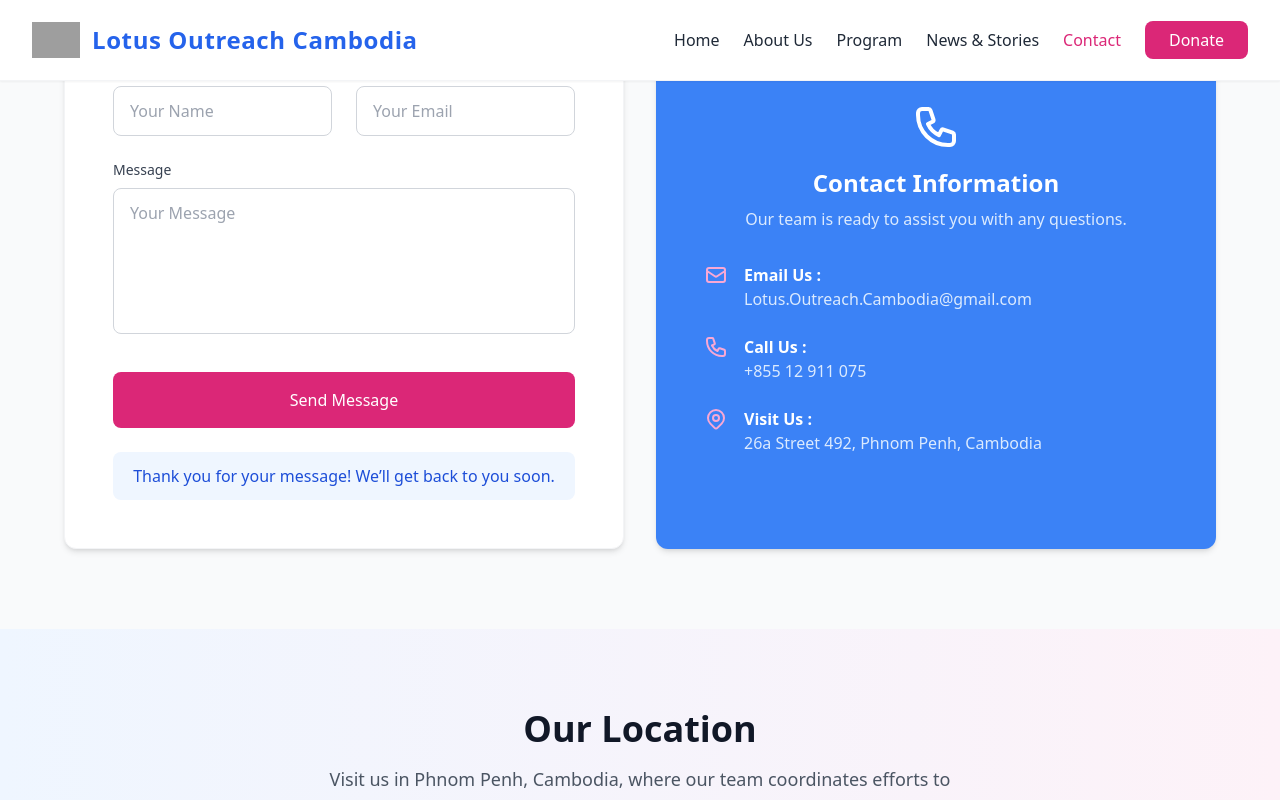
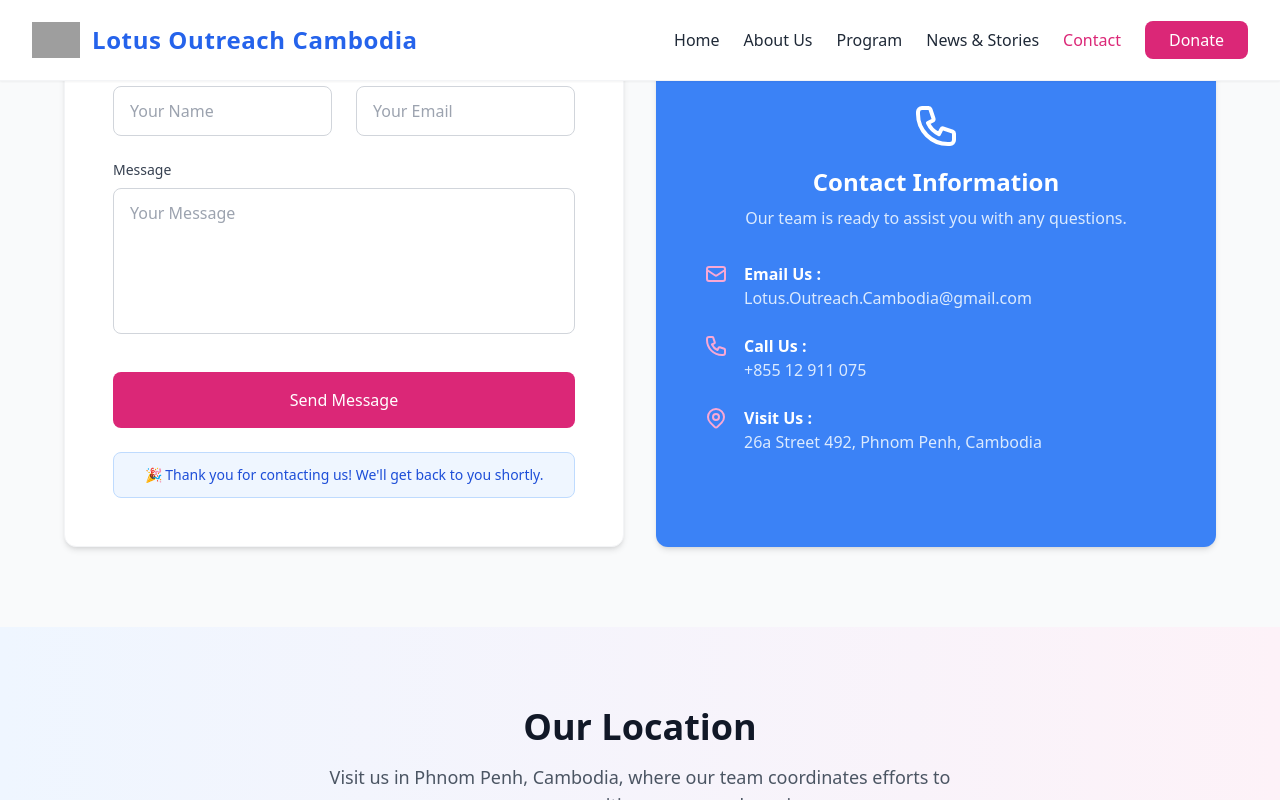
Before and after one commit to radytrainer/lotusoutreach-cambodia, a Vue app: page /contact in a window 1280 px wide. Both pictures are taken after typing "Sample", "name@example.com", "Sample" into the empty fields and a click on the button "Send Message". Shown: the part 932-1732 px from the top of the page. Built offline with nearby package versions, Linux system fonts and the light colour scheme; grey boxes are pictures that could not be loaded.

Commit message:
feal(feature/email): added email feature in contact[LOC-104]

```diff
--- a/package.json
+++ b/package.json
@@ -12,6 +12,7 @@
     "@emailjs/browser": "^4.4.1",
     "@fortawesome/fontawesome-free": "^6.7.2",
     "aos": "^2.3.4",
+    "emailjs-com": "^3.2.0",
     "lucide-vue-next": "^0.525.0",
     "vue": "^3.5.17",
     "vue-router": "^4.5.1"
--- a/src/components/contact/FormContact.vue
+++ b/src/components/contact/FormContact.vue
@@ -8,18 +8,14 @@
       or wish to support our work in Cambodia, fill out the form below.
     </p>
   </div>
-  <div
-    class="max-w-[1400px] mx-auto grid grid-cols-1 lg:grid-cols-2 gap-8 px-8"
-  >
+
+  <div class="max-w-[1400px] mx-auto grid grid-cols-1 lg:grid-cols-2 gap-8 px-8">
+    <!-- Contact Form -->
     <div class="bg-white p-12 rounded-xl shadow-md border border-gray-100">
       <form @submit.prevent="handleSubmit" class="space-y-6">
         <div class="grid grid-cols-1 md:grid-cols-2 gap-6">
           <div>
-            <label
-              for="name"
-              class="block text-sm font-medium text-gray-700 mb-2"
-              >Name</label
-            >
+            <label for="name" class="block text-sm font-medium text-gray-700 mb-2">Name</label>
             <input
               id="name"
               v-model="form.name"
@@ -31,11 +27,7 @@
             />
           </div>
           <div>
-            <label
-              for="email"
-              class="block text-sm font-medium text-gray-700 mb-2"
-              >Email</label
-            >
+            <label for="email" class="block text-sm font-medium text-gray-700 mb-2">Email</label>
             <input
               id="email"
               v-model="form.email"
@@ -47,12 +39,9 @@
             />
           </div>
         </div>
+
         <div>
-          <label
-            for="message"
-            class="block text-sm font-medium text-gray-700 mb-2"
-            >Message</label
-          >
+          <label for="message" class="block text-sm font-medium text-gray-700 mb-2">Message</label>
           <textarea
             id="message"
             v-model="form.message"
@@ -62,6 +51,7 @@
             placeholder="Your Message"
           ></textarea>
         </div>
+
         <div class="pt-2">
           <button
             type="submit"
@@ -72,58 +62,86 @@
             {{ isSubmitting ? "Sending..." : "Send Message" }}
           </button>
         </div>
+
+        <!-- Feedback Message -->
         <p
           v-if="formStatus"
           :class="[
-            'text-center py-3 rounded-lg',
+            'text-center py-3 px-4 rounded-lg text-sm font-medium',
             formStatus.success
-              ? 'bg-blue-50 text-blue-700'
-              : 'bg-pink-50 text-pink-700',
+              ? 'bg-blue-50 text-blue-700 border border-blue-200'
+              : 'bg-pink-50 text-pink-700 border border-pink-200',
           ]"
         >
           {{ formStatus.message }}
         </p>
       </form>
     </div>
-    <ContactInfo/>
+
+    <!-- Contact Info Section -->
+    <ContactInfo />
   </div>
 </template>
+
 <script setup>
 import { ref } from "vue";
+import emailjs from "emailjs-com";
 import ContactInfo from "./ContactInfo.vue";
 
-// Form state
+// Reactive form data
 const form = ref({
   name: "",
   email: "",
   message: "",
 });
+
 const isSubmitting = ref(false);
 const formStatus = ref(null);
 
-// Form submission handler
+// Replace with your EmailJS credentials
+const SERVICE_ID = "service_g730mbw";
+const TEMPLATE_ID = "template_kgkljol";
+const PUBLIC_KEY = "Bl7S83_6GRufEYlOa";
+
+// Submit form handler
 const handleSubmit = async () => {
+  if (!form.value.name || !form.value.email || !form.value.message) {
+    formStatus.value = {
+      success: false,
+      message: "Please fill out all required fields.",
+    };
+    return;
+  }
+
   isSubmitting.value = true;
   formStatus.value = null;
 
+  const templateParams = {
+    from_name: form.value.name,
+    from_email: form.value.email,
+    message: form.value.message,
+  };
+
   try {
-    // Simulate API call
-    await new Promise((resolve) => setTimeout(resolve, 1000));
-
-    // Here you would typically send form data to an API
-    // For example: await fetch('/api/contact', { method: 'POST', body: JSON.stringify(form.value) });
+    await emailjs.send(SERVICE_ID, TEMPLATE_ID, templateParams, PUBLIC_KEY);
 
     formStatus.value = {
       success: true,
-      message: "Thank you for your message! We’ll get back to you soon.",
+      message: "🎉 Thank you for contacting us! We'll get back to you shortly.",
     };
 
     // Reset form
-    form.value = { name: "", email: "", message: "" };
+    form.value = {
+      name: "",
+      email: "",
+      message: "",
+    };
   } catch (error) {
+    console.error("EmailJS Error:", error);
     formStatus.value = {
       success: false,
-      message: "An error occurred. Please try again later.",
+      message:
+        "😓 Sorry, we couldn't send your message. Please try again later.",
     };
   } finally {
     isSubmitting.value = false;
```
Also changed, not shown: 1 other file (tests, documents, lock files or other folders).
